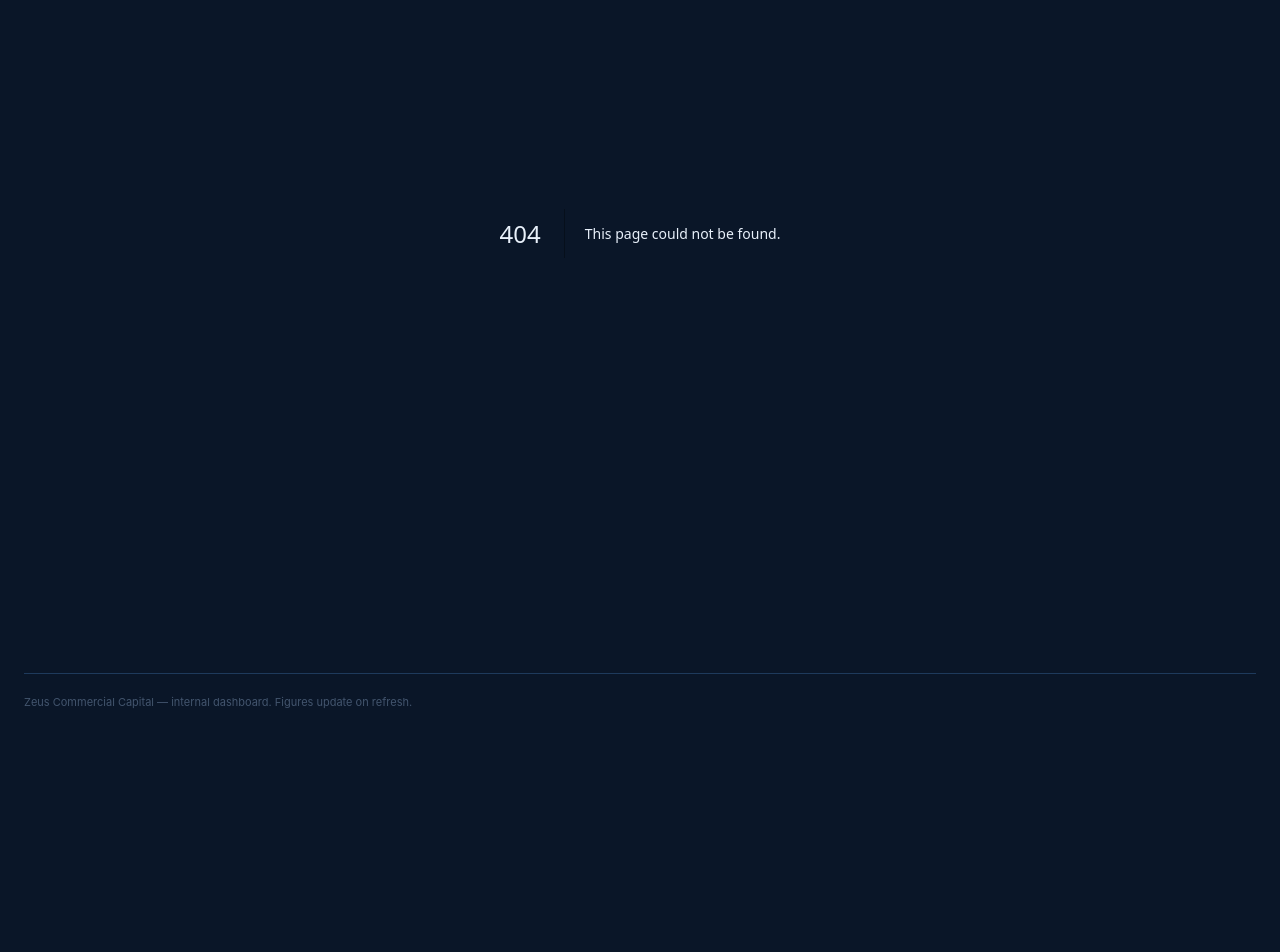
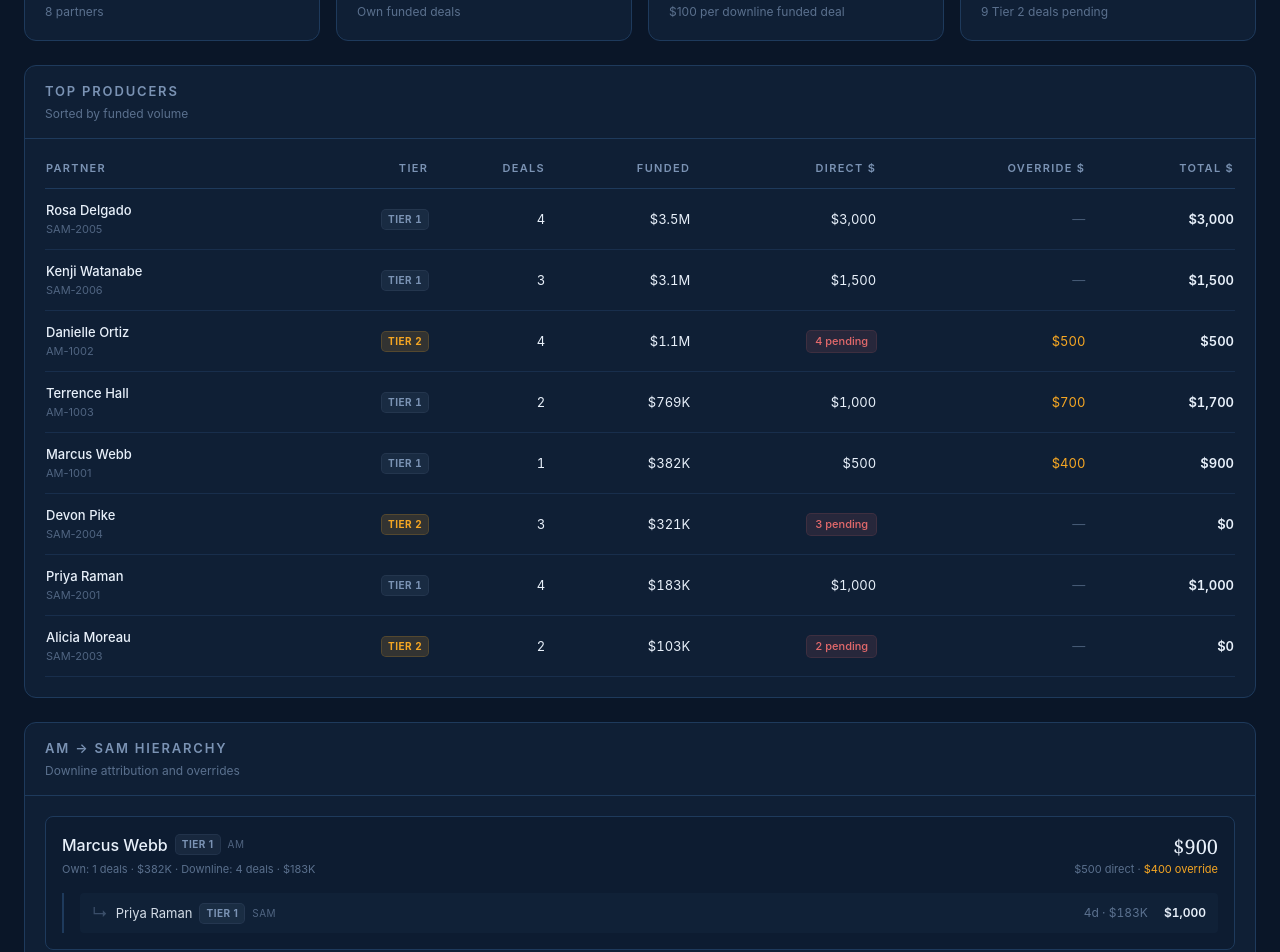
Before and after one commit to ZeusCommercial/Dashboard-, a Next.js app: page /affiliates in a window 1280 px wide. Before the commit this address had no page. Shown: the part 280-1232 px from the top of the page. Before the commit the page ends 1015 px from the top, so only its background shows below. Built offline with nearby package versions, Linux system fonts and the light colour scheme.

Commit message:
src/app/affiliates/page.tsx

```diff
--- /dev/null
+++ b/src/app/affiliates/page.tsx
@@ -0,0 +1,182 @@
+import { Card, KpiCard, Pending, Table, Td, TierBadge } from "@/components/ui";
+import {
+  affiliateTree,
+  commissionTable,
+  compactMoney,
+  loadDataset,
+  money,
+} from "@/lib/metrics";
+
+export const dynamic = "force-dynamic";
+
+export default function AffiliatesPage() {
+  const data = loadDataset();
+  const totals = commissionTable(data);
+  const tree = affiliateTree(data);
+
+  const totalOwed = totals.reduce((s, r) => s + r.totalEarnings, 0);
+  const totalOverrides = totals.reduce((s, r) => s + r.overrideEarnings, 0);
+  const totalDirect = totals.reduce((s, r) => s + r.directEarnings, 0);
+  const totalPending = totals.reduce((s, r) => s + r.pendingEarnings, 0);
+  const totalFunded = totals.reduce((s, r) => s + r.directFunded, 0);
+
+  return (
+    <main className="space-y-6">
+      <div>
+        <h1 className="font-display text-2xl text-bright">Partner Network</h1>
+        <p className="mt-1 text-[13px] text-muted">
+          Leaderboard, hierarchy, and commissions owed across both campaigns.
+        </p>
+      </div>
+
+      <div className="grid grid-cols-1 gap-4 sm:grid-cols-2 lg:grid-cols-4">
+        <KpiCard
+          label="Total Commissions Owed"
+          value={money(totalOwed)}
+          hint={`${totals.length} partners`}
+        />
+        <KpiCard
+          label="Direct Earnings"
+          value={money(totalDirect)}
+          hint="Own funded deals"
+        />
+        <KpiCard
+          label="Override Earnings"
+          value={money(totalOverrides)}
+          hint="$100 per downline funded deal"
+        />
+        <KpiCard
+          label="Volume Attributed"
+          value={compactMoney(totalFunded)}
+          hint={totalPending > 0 ? `${totalPending} Tier 2 deals pending` : undefined}
+        />
+      </div>
+
+      <Card title="Top Producers" subtitle="Sorted by funded volume">
+        <Table
+          head={[
+            "Partner",
+            "Tier",
+            "Deals",
+            "Funded",
+            "Direct $",
+            "Override $",
+            "Total $",
+          ]}
+        >
+          {totals.slice(0, 10).map((row) => (
+            <tr key={row.affiliateId} className="border-b border-hairline/60">
+              <Td align="left">
+                <div className="font-medium text-bright">{row.name}</div>
+                <div className="text-[11px] text-muted/60">{row.affiliateId}</div>
+              </Td>
+              <Td>
+                <TierBadge tier={row.tier} />
+              </Td>
+              <Td>{row.directDeals}</Td>
+              <Td>{compactMoney(row.directFunded)}</Td>
+              <Td>
+                {row.directEarnings > 0 ? (
+                  money(row.directEarnings)
+                ) : row.pendingEarnings > 0 ? (
+                  <Pending label={`${row.pendingEarnings} pending`} />
+                ) : (
+                  <span className="text-muted/50">—</span>
+                )}
+              </Td>
+              <Td>
+                {row.overrideEarnings > 0 ? (
+                  <span className="text-gold">{money(row.overrideEarnings)}</span>
+                ) : (
+                  <span className="text-muted/50">—</span>
+                )}
+              </Td>
+              <Td>
+                <span className="font-semibold text-bright">
+                  {money(row.totalEarnings)}
+                </span>
+              </Td>
+            </tr>
+          ))}
+        </Table>
+      </Card>
+
+      <Card
+        title="AM → SAM Hierarchy"
+        subtitle="Downline attribution and overrides"
+      >
+        <div className="space-y-4">
+          {tree.map(({ am, sams }) => (
+            <div
+              key={am.affiliateId}
+              className="rounded-lg border border-hairline bg-ink/30 p-4"
+            >
+              <div className="flex flex-wrap items-start justify-between gap-4">
+                <div>
+                  <div className="flex items-center gap-2">
+                    <span className="font-medium text-bright">{am.name}</span>
+                    <TierBadge tier={am.tier} />
+                    <span className="text-[10px] uppercase tracking-wider text-muted/60">
+                      AM
+                    </span>
+                  </div>
+                  <div className="mt-1 text-[11px] text-muted/70">
+                    Own: {am.directDeals} deals · {compactMoney(am.directFunded)}
+                    {" · "}
+                    Downline: {am.downlineDeals} deals ·{" "}
+                    {compactMoney(am.downlineFunded)}
+                  </div>
+                </div>
+                <div className="text-right">
+                  <div className="tnum font-display text-xl text-bright">
+                    {money(am.totalEarnings)}
+                  </div>
+                  <div className="text-[11px] text-muted/70">
+                    {money(am.directEarnings)} direct ·{" "}
+                    <span className="text-gold">
+                      {money(am.overrideEarnings)} override
+                    </span>
+                  </div>
+                </div>
+              </div>
+
+              {sams.length > 0 && (
+                <div className="mt-4 space-y-2 border-l-2 border-hairline pl-4">
+                  {sams.map((sam) => (
+                    <div
+                      key={sam.affiliateId}
+                      className="flex items-center justify-between gap-3 rounded bg-raised/40 px-3 py-2"
+                    >
+                      <div className="flex items-center gap-2">
+                        <span className="text-muted/40">↳</span>
+                        <span className="text-[13px] text-bright/90">
+                          {sam.name}
+                        </span>
+                        <TierBadge tier={sam.tier} />
+                        <span className="text-[10px] uppercase tracking-wider text-muted/60">
+                          SAM
+                        </span>
+                      </div>
+                      <div className="flex items-center gap-4 text-[12px]">
+                        <span className="tnum text-muted/70">
+                          {sam.directDeals}d · {compactMoney(sam.directFunded)}
+                        </span>
+                        <span className="tnum font-semibold text-bright">
+                          {sam.directEarnings > 0
+                            ? money(sam.directEarnings)
+                            : sam.pendingEarnings > 0
+                              ? <Pending />
+                              : "—"}
+                        </span>
+                      </div>
+                    </div>
+                  ))}
+                </div>
+              )}
+            </div>
+          ))}
+        </div>
+      </Card>
+    </main>
+  );
+}
```
